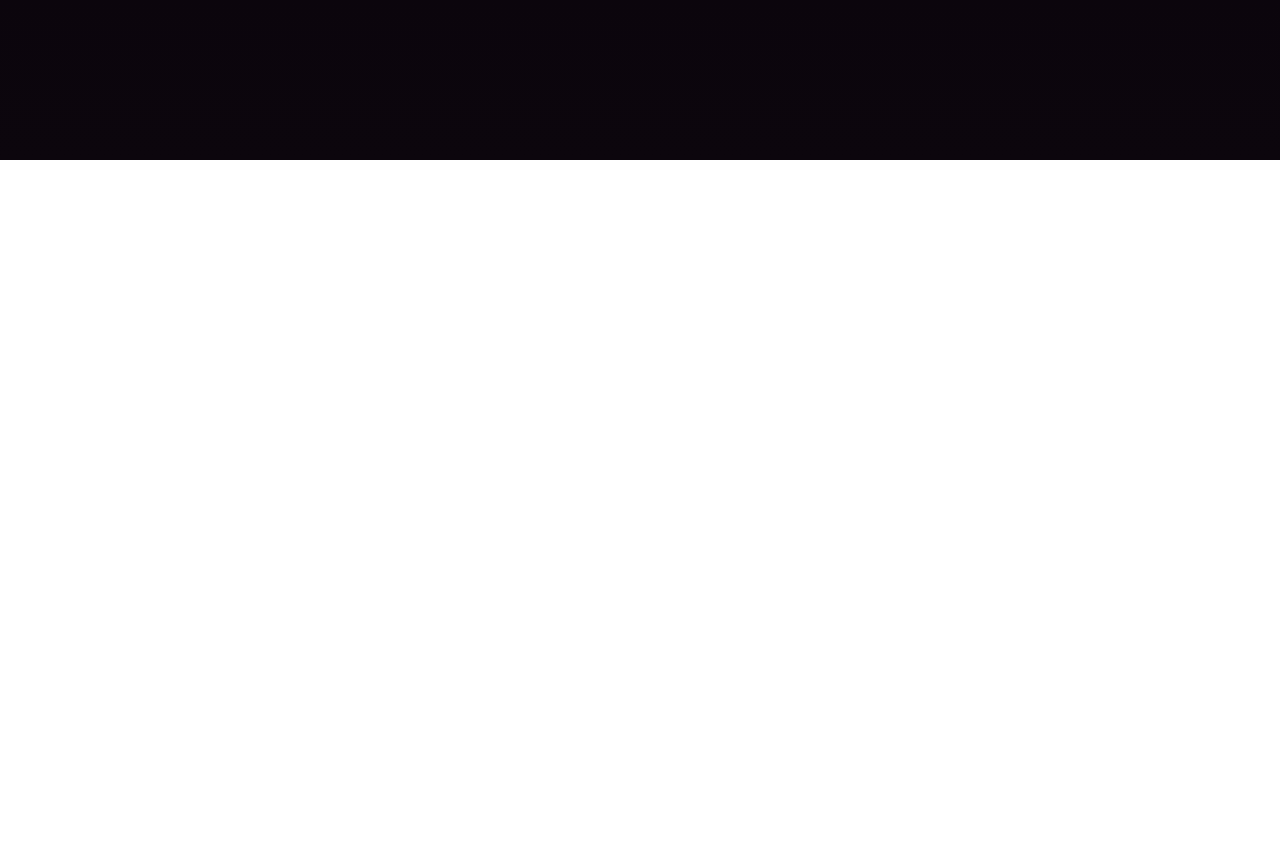
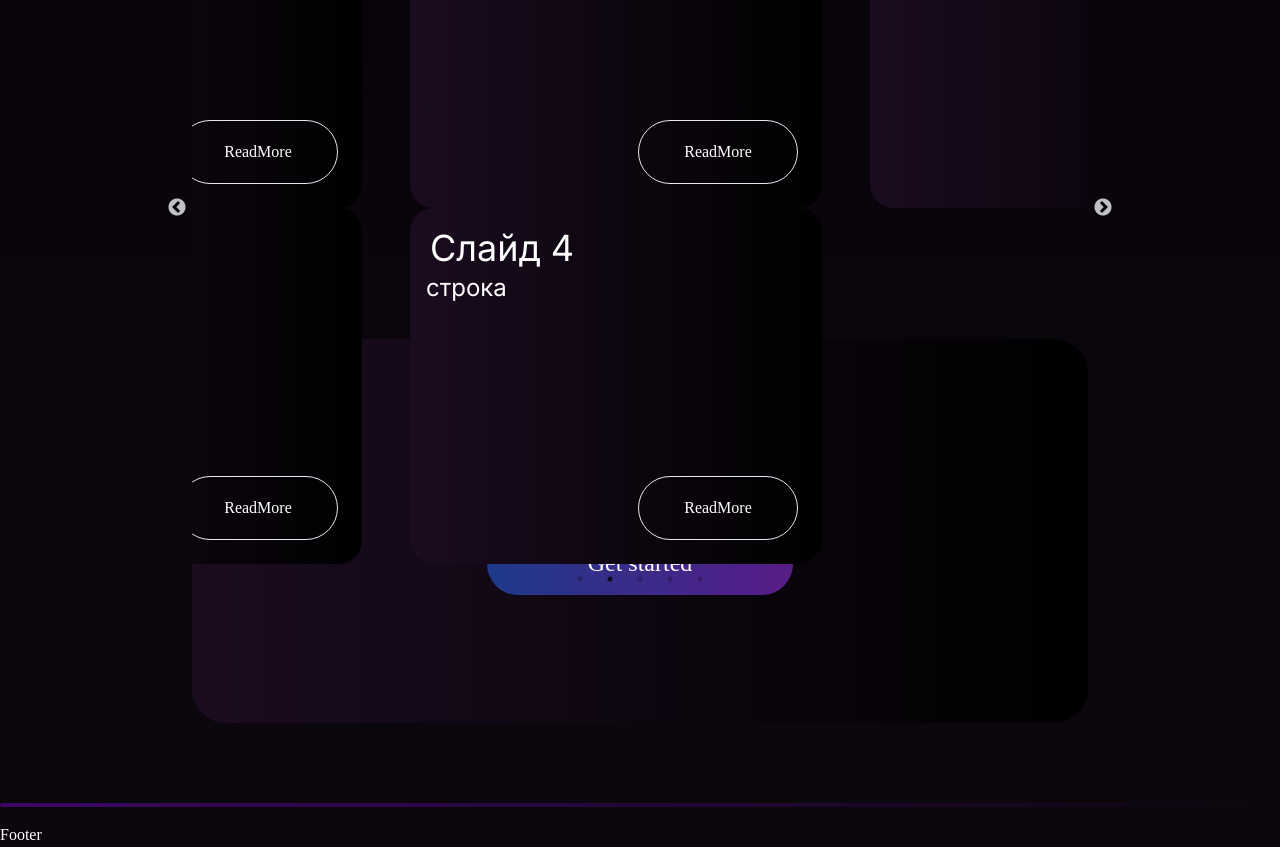
Before and after one commit to Veifaa/my_blog, a React (Vite) app in the folder client/: page / in a window 1280 px wide. Shown: the part 640-1487 px from the top of the page. Before the commit the page ends 800 px from the top, so only its background shows below. Built offline with nearby package versions, Linux system fonts and the light colour scheme; a web font is replaced by a local one.

Commit message:
Сохранил локальные изменения

```diff
--- a/client/src/components/Footer.tsx
+++ b/client/src/components/Footer.tsx
@@ -1,13 +1,10 @@
-import React from 'react'
+const Footer = () => {
+  return (
+    <div>
+      <div className="bg-gradient-to-r from-purple-950 to-transparent h-1 my-4 rounded-full"></div>
+      Footer
+    </div>
+  );
+};
 
-export const Footer = () => {
-  return (
-    <div >
-        <div className="bg-gradient-to-r from-purple-950 to-transparent h-1 my-4 rounded-full"></div>
-        Footer
-
-
-
-    </div>
-  )
-}
+export default Footer;
--- a/client/src/components/Header.tsx
+++ b/client/src/components/Header.tsx
@@ -1,4 +1,4 @@
-export const Header = () => {
+const Header = () => {
   return (
     <div className="p-6 flex items-center justify-between">
       <div className="text-white text-3xl ml-3 cursor-pointer font-inter select-none flex items-center">
@@ -22,3 +22,5 @@ export const Header = () => {
     </div>
   );
 };
+
+export default Header;
--- a/client/src/components/ui/NewsCard.tsx
+++ b/client/src/components/ui/NewsCard.tsx
@@ -1,19 +1,17 @@
-import React from 'react';
+import { FC } from 'react';
 
-const NewsCard = () => {
+type NewsCardProps = {
+  title: string;
+  text: string;
+};
+
+const NewsCard: FC<NewsCardProps> = ({ title, text }) => {
   return (
-    <div className="flex ">
-      <div className="mr-12 flex flex-col w-[412px] h-[356px] bg-gradient-to-r from-[#1b0c20] to-black border rounded-3xl border-none">
-        <h1 className="text-4xl font-inter  mb-1 mt-5 ml-5">Title</h1>
+    <div className="flex">
+      <div className="mr-12 flex flex-col w-[412px] min-w-[412px]  h-[356px] bg-gradient-to-r from-[#1b0c20] to-black border rounded-3xl border-none">
+        <h1 className="text-4xl font-inter  mb-1 mt-5 ml-5">{title}</h1>
         <h2 className="text-ellipsis overflow-hidden text-2xl flex mx-4 font-inter line-clamp-6 h-48 ">
-          Lorem, ipsum dolor sit amet consectetur adipisicing elit. Voluptates
-          ipsa ad blanditiis, totam facilis illo dolores inventore est minus
-          tempore saepe at temporibus, pariatur eligendi, laborum corporis
-          voluptas veniam vero. Exercitationem dolor culpa natus aut minus quis
-          repellat odit asperiores cumque id labore, illo ipsa earum!
-          Perferendis reiciendis at beatae eligendi dicta a incidunt placeat,
-          inventore sapiente, ab officia temporibus. Fuga numquam, est
-          doloremque illum quaerat
+          {text}
         </h2>
         <div className="mt-auto flex justify-end mr-6 mb-6">
           <button
--- /dev/null
+++ b/client/src/components/ui/SliderUi.tsx
@@ -0,0 +1,19 @@
+import Slider from 'react-slick';
+import NewsCard from './NewsCard';
+import { settings } from '../../utils/SettingsSlider';
+import 'slick-carousel/slick/slick.css';
+import 'slick-carousel/slick/slick-theme.css';
+import { sliderData } from '../../utils/tempDATA';
+const SliderUi = () => {
+  return (
+    <div>
+      <Slider {...settings}>
+        {sliderData.map((data) => (
+          <NewsCard key={data.id} title={data.title} text={data.text} />
+        ))}
+      </Slider>
+    </div>
+  );
+};
+
+export default SliderUi;
--- a/client/src/pages/BlogPage.tsx
+++ b/client/src/pages/BlogPage.tsx
@@ -2,8 +2,8 @@ import { Post } from '../components/Post';
 import { UserInfo } from '../components/UserInfo';
 import { Pinnedpost } from '../components/PinnedPost';
 import { FC } from 'react';
-import { Header } from '../components/Header';
-import { Footer } from '../components/Footer';
+import Header from '../components/Header';
+import Footer from '../components/Footer';
 
 const BlogPage: FC = () => {
   return (
--- a/client/src/pages/HomePage.tsx
+++ b/client/src/pages/HomePage.tsx
@@ -1,21 +1,12 @@
 import { FC } from 'react';
-import { Header } from '../components/Header';
-import NewsCard from '../components/ui/NewsCard';
-import 'slick-carousel/slick/slick.css';
-import 'slick-carousel/slick/slick-theme.css';
-import Slider from 'react-slick';
+import Header from '../components/Header';
+import Slider from '../components/ui/SliderUi';
+import Footer from '../components/Footer';
+
 const HomePage: FC = () => {
-  const settings = {
-    dots: true,
-    infinite: true,
-    speed: 500,
-    slidesToShow: 1,
-    slidesToScroll: 1,
-  };
   return (
     <>
       <Header />
-
       <div>
         <div className="flex justify-center mt-20 mb-24">
           <h1 className="text-9xl font-inter">
@@ -26,11 +17,24 @@ const HomePage: FC = () => {
             tra
           </h1>
         </div>
-
         <div className="mx-48">
           <h1 className="text-[64px]">News</h1>
-          <div className="flex"> </div>
+          <div className=" max-w-full h-[407px] mx-auto ">
+            <Slider />
+          </div>
         </div>
+        <div className="rounded-[34px] flex items-center justify-center mb-20 mt-20 mx-48 bg-gradient-to-r from-[#1b0c20] to-black h-96">
+          <div className="">
+            <h1 className="text-center text-4xl">Create your blog</h1>
+            <button
+              className="mt-6 w-[306px] h-16 text-2xl text-center bg-gradient-to-r from-blue-900 to-purple-900 rounded-[31px]"
+              type="button"
+            >
+              Get started
+            </button>
+          </div>
+        </div>
+        <Footer />
       </div>
     </>
   );
--- /dev/null
+++ b/client/src/utils/SettingsSlider.ts
@@ -0,0 +1,17 @@
+import 'slick-carousel/slick/slick.css';
+import 'slick-carousel/slick/slick-theme.css';
+import { Settings } from 'react-slick';
+
+export const settings: Settings = {
+  dots: true,
+  className: 'center',
+  centerMode: true,
+  centerPadding: '60px',
+  infinite: true,
+  slidesToShow: 3,
+  slidesToScroll: 1,
+  speed: 500,
+  autoplay: true,
+  pauseOnHover: true,
+  variableWidth: true,
+};
--- /dev/null
+++ b/client/src/utils/tempDATA.ts
@@ -0,0 +1,32 @@
+export const sliderData = [
+  {
+    id: 1,
+    title: 'Слайд 1ffffffff',
+    description: 'Описание слайда 1ffffff',
+    text: 'строка',
+  },
+  {
+    id: 2,
+    title: 'Слайд 2',
+    description: 'Описание слайда 2',
+    text: 'строка',
+  },
+  {
+    id: 3,
+    title: 'Слайд 6',
+    description: 'Описание слайда 3',
+    text: 'строка',
+  },
+  {
+    id: 3,
+    title: 'Слайд 5',
+    description: 'Описание слайда 3',
+    text: 'строка',
+  },
+  {
+    id: 3,
+    title: 'Слайд 4',
+    description: 'Описание слайда 3',
+    text: 'строка',
+  },
+];
```
Also changed, not shown: client/src/components/UserInfo.tsx (+18 -9 lines), client/src/pages/RegisterPage.tsx (+23 -16 lines), client/src/pages/UserPage.tsx (+68 -39 lines).
